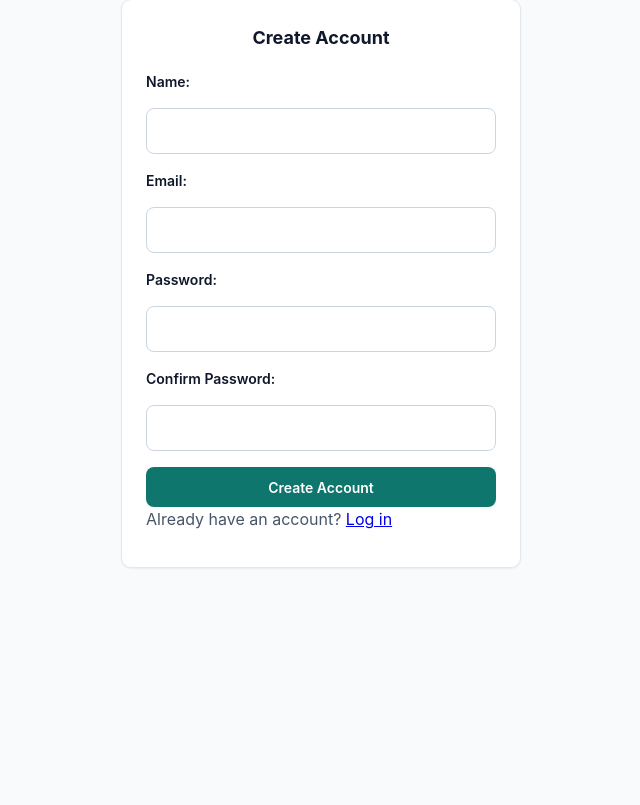
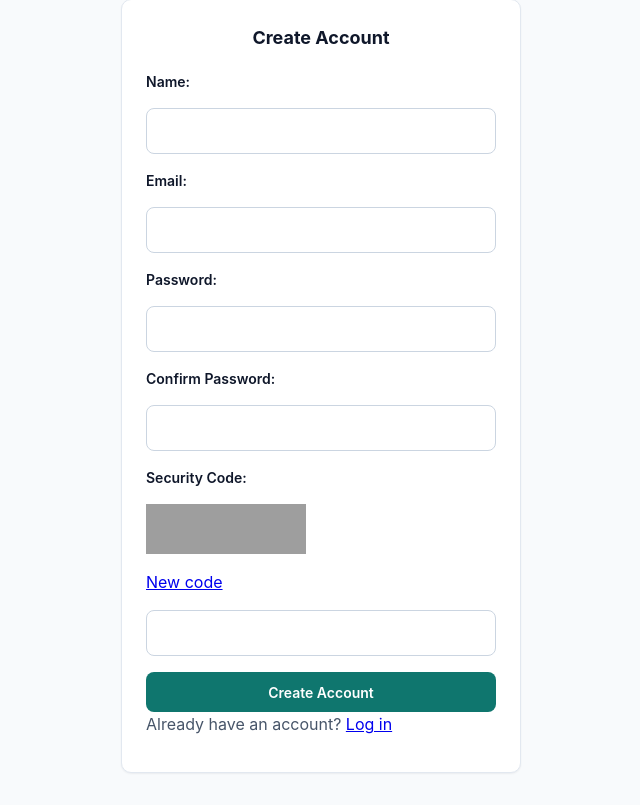
Before and after one commit to sciliastc1/To-do-list, a PHP site: page /create_accout.php in a window 1280 px wide. Shown: the part 73-878 px from the top of the page, without its empty margins (319-959 px from the left). Before the commit the page ends 641 px from the top, so only its background shows below. Run offline with PHP 8.4, Linux system fonts and the light colour scheme; grey boxes are pictures that could not be loaded.

Commit message:
Added CAPTCHA

```diff
--- /dev/null
+++ b/captcha.php
@@ -0,0 +1,49 @@
+<?php
+declare(strict_types=1);
+
+// Draws the captcha picture for the create account form (<img src="captcha.php">).
+// The text in the picture is saved in the session, so register_process.php
+// can check what the user typed. The answer never goes into the HTML.
+
+session_start();
+
+// No 0/O, 1/I/L so the letters can't be confused with each other
+$characters = 'ABCDEFGHJKMNPQRSTUVWXYZ23456789';
+$code = '';
+for ($i = 0; $i < 5; $i++) {
+    $code .= $characters[random_int(0, strlen($characters) - 1)];
+}
+$_SESSION['captcha'] = $code;
+
+$width  = 160;
+$height = 50;
+$image  = imagecreatetruecolor($width, $height);
+
+// Light background
+$background = imagecolorallocate($image, 240, 242, 248);
+imagefilledrectangle($image, 0, 0, $width, $height, $background);
+
+// Random lines and dots so a computer can't read the text easily
+for ($i = 0; $i < 6; $i++) {
+    $color = imagecolorallocate($image, random_int(120, 200), random_int(120, 200), random_int(120, 200));
+    imageline($image, random_int(0, $width), random_int(0, $height), random_int(0, $width), random_int(0, $height), $color);
+}
+for ($i = 0; $i < 150; $i++) {
+    $color = imagecolorallocate($image, random_int(100, 220), random_int(100, 220), random_int(100, 220));
+    imagesetpixel($image, random_int(0, $width - 1), random_int(0, $height - 1), $color);
+}
+
+// Draw each letter in a dark colour at a slightly random height
+for ($i = 0; $i < strlen($code); $i++) {
+    $color = imagecolorallocate($image, random_int(0, 80), random_int(0, 80), random_int(0, 120));
+    $x = 20 + $i * 26 + random_int(-3, 3);
+    $y = random_int(10, 22);
+    imagestring($image, 5, $x, $y, $code[$i], $color);
+}
+
+// Don't let the browser keep an old picture
+header('Content-Type: image/png');
+header('Cache-Control: no-store, no-cache, must-revalidate');
+
+imagepng($image);
+imagedestroy($image);
--- a/templates/create_accout.html.twig
+++ b/templates/create_accout.html.twig
@@ -18,6 +18,8 @@
         <p class="alert-error">Passwords do not match.</p>
     {% elseif error == 'missing' %}
         <p class="alert-error">All fields are required.</p>
+    {% elseif error == 'captcha' %}
+        <p class="alert-error">The security code was wrong, please try again.</p>
     {% endif %}
 
     {% if success %}
@@ -38,6 +40,13 @@
         <label for="confirm_password">Confirm Password:</label>
         <input type="password" id="confirm_password" name="confirm_password" required>
 
+        {# The picture is made by captcha.php, the answer is kept in the session #}
+        <label for="captcha">Security Code:</label>
+        <img src="captcha.php" alt="Security code" id="captcha-image" width="160" height="50">
+        {# ?t= makes the browser load a new picture instead of the cached one #}
+        <a href="#" onclick="document.getElementById('captcha-image').src = 'captcha.php?t=' + Date.now(); return false;">New code</a>
+        <input type="text" id="captcha" name="captcha" required autocomplete="off">
+
         <button type="submit" class="btn-submit">Create Account</button>
     </form>
 
--- a/templates/index.html.twig
+++ b/templates/index.html.twig
@@ -11,11 +11,6 @@
         <h2>Task List</h2>
         <p>View and manage your tasks.</p>
         <a href="tasks.php" class="button">Go to Tasks</a>
-    </div>
-    <div class="dashboard-card">
-        <h2>Reports</h2>
-        <p>Generate reports on your task progress.</p>
-        <a href="reports.php" class="button">Go to Reports</a>
     </div>
 </div>
 <div class="todo-section">
```
Also changed, not shown: register_process.php (+11 -0 lines), .claude/chat-exports/2026-11-12-115347.txt (added), .claude/chat-exports/2026-11-16-113833.txt (added).
